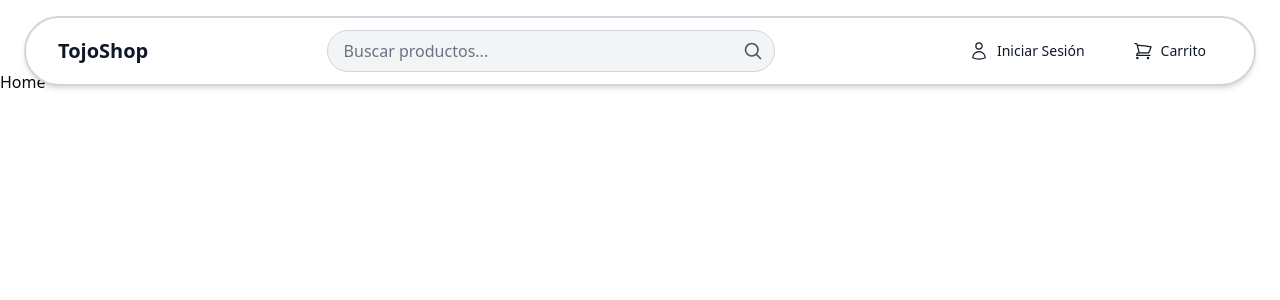
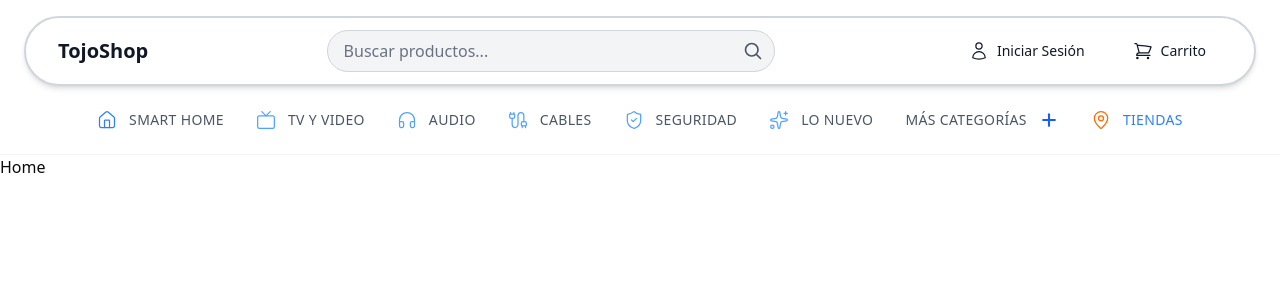
Before and after one commit to Tojo-Shops-Systems/TojoWeb, a Next.js app: page / in a window 1280 px wide. Shown: the top 300 px of the page. Built offline with nearby package versions, Linux system fonts and the light colour scheme.

Commit message:
feat/categories

```diff
--- a/app/page.tsx
+++ b/app/page.tsx
@@ -1,9 +1,11 @@
 import Header from "../shared/components/header/header";
+import Categories from "../shared/components/categories/categories";
 
 export default function Home() {
   return (
     <div>
       <Header />
+      <Categories />
       <h1>Home</h1>
     </div>
   );
--- a/shared/components/categories/categories.tsx
+++ b/shared/components/categories/categories.tsx
@@ -0,0 +1,65 @@
+'use client';
+
+import Link from 'next/link';
+import {
+    House,
+    Tv,
+    Headphones,
+    Cable,
+    ShieldCheck,
+    Sparkles,
+    Plus,
+    MapPin
+} from 'lucide-react';
+
+const Categories = () => {
+    const categories = [
+        { name: 'SMART HOME', icon: House, href: '/smart-home', color: 'text-blue-500' },
+        { name: 'TV Y VIDEO', icon: Tv, href: '/tv-video', color: 'text-blue-400' },
+        { name: 'AUDIO', icon: Headphones, href: '/audio', color: 'text-blue-400' },
+        { name: 'CABLES', icon: Cable, href: '/cables', color: 'text-blue-400' },
+        { name: 'SEGURIDAD', icon: ShieldCheck, href: '/seguridad', color: 'text-blue-400' },
+        { name: 'LO NUEVO', icon: Sparkles, href: '/new', color: 'text-blue-400' },
+    ];
+
+    return (
+        <div className="w-full bg-white border-b border-gray-100 py-6 mt-4">
+            <div className="w-full max-w-7xl mx-auto px-4">
+                <div className="flex items-center justify-center overflow-x-auto no-scrollbar gap-8">
+
+                    {/* Main Categories */}
+                    {categories.map((cat, index) => (
+                        <Link
+                            key={index}
+                            href={cat.href}
+                            className="flex items-center gap-3 group whitespace-nowrap"
+                        >
+                            <cat.icon className={`w-5 h-5 ${cat.color} group-hover:scale-110 transition-transform`} strokeWidth={1.5} />
+                            <span className="text-sm font-medium text-gray-600 group-hover:text-blue-600 transition-colors uppercase tracking-wide">
+                                {cat.name}
+                            </span>
+                        </Link>
+                    ))}
+
+                    {/* Additional Categories */}
+                    <Link href="/categories" className="flex items-center gap-3 group whitespace-nowrap">
+                        <span className="text-sm font-medium text-gray-600 group-hover:text-blue-600 transition-colors uppercase tracking-wide">
+                            MÁS CATEGORÍAS
+                        </span>
+                        <Plus className="w-5 h-5 text-blue-600 group-hover:rotate-90 transition-transform" strokeWidth={2.5} />
+                    </Link>
+
+                    <Link href="/stores" className="flex items-center gap-3 group whitespace-nowrap">
+                        <MapPin className="w-5 h-5 text-orange-500 group-hover:scale-110 transition-transform" strokeWidth={1.5} />
+                        <span className="text-sm font-medium text-blue-500 group-hover:text-blue-600 transition-colors uppercase tracking-wide">
+                            TIENDAS
+                        </span>
+                    </Link>
+
+                </div>
+            </div>
+        </div>
+    );
+};
+
+export default Categories;
```
